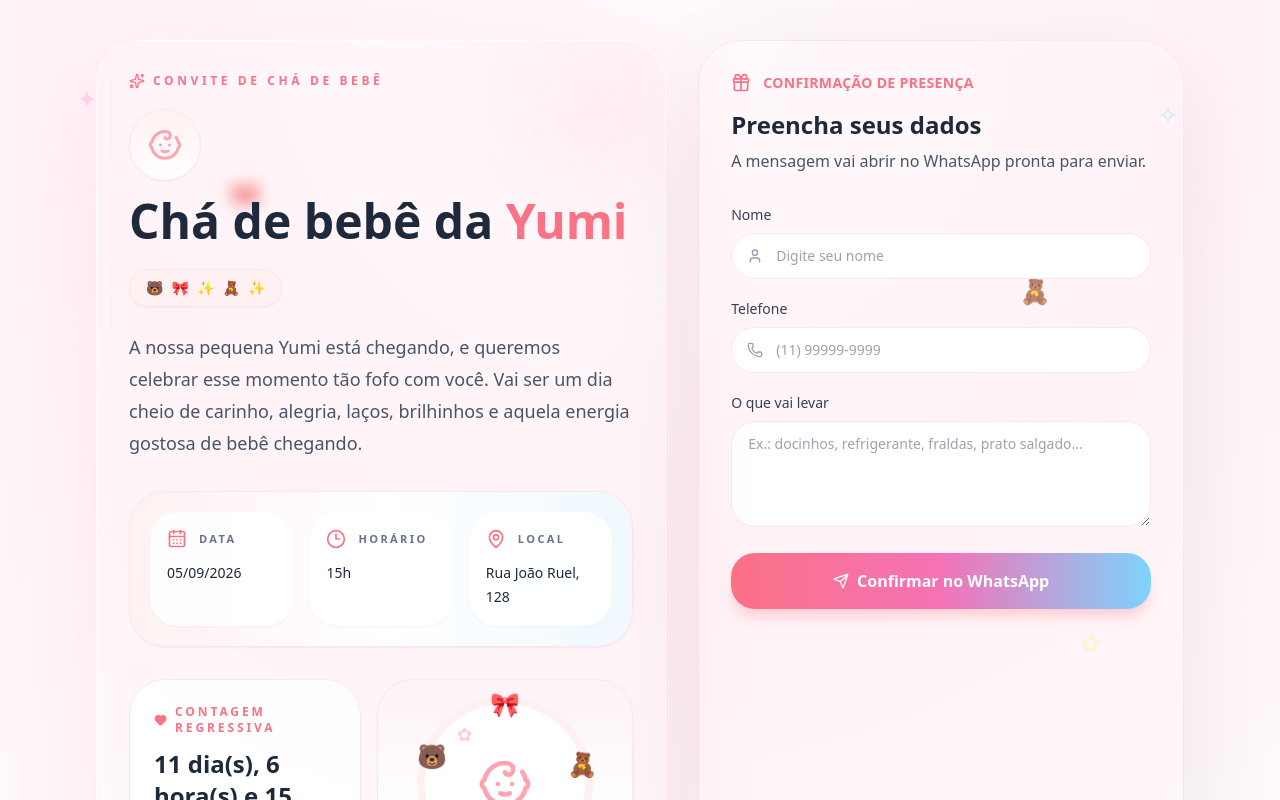
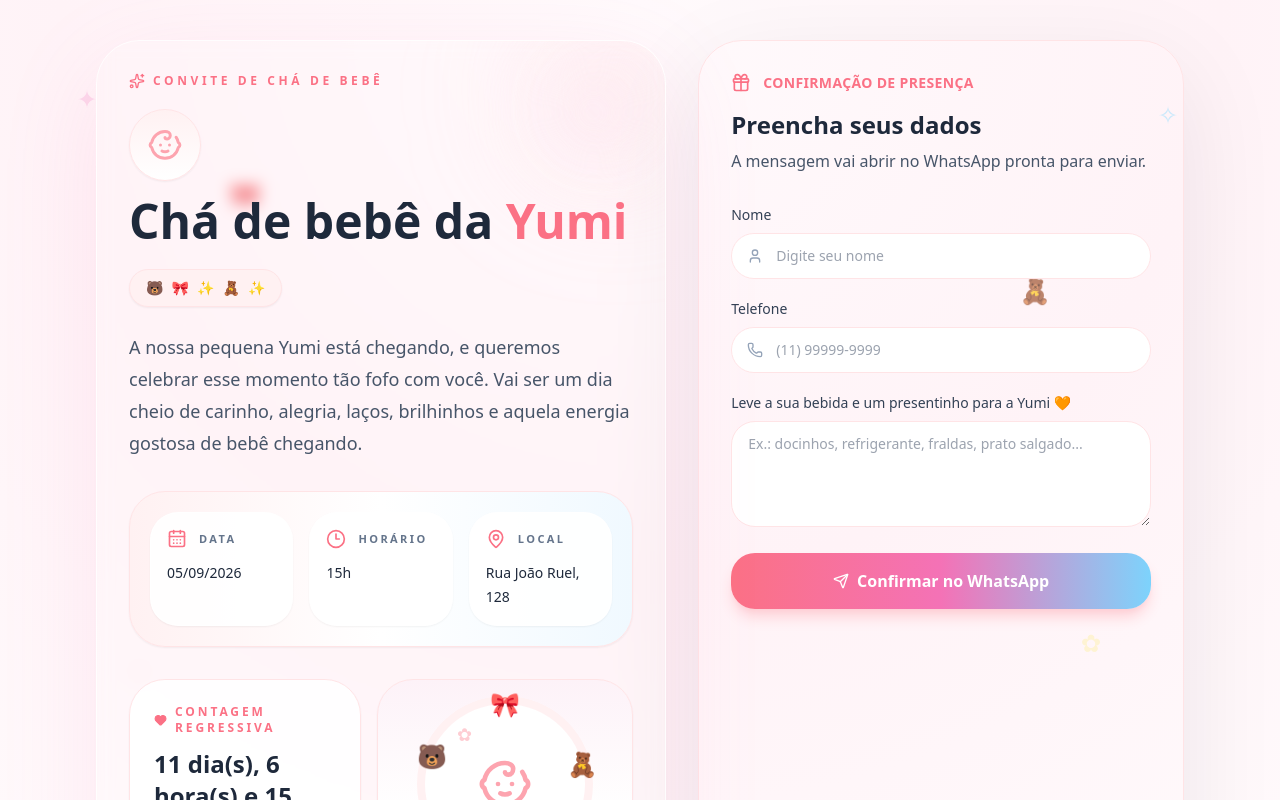
Before and after one commit to Monzini93/cha_da_Yumi, a React (Vite) app: page / in a window 1280 px wide. Shown: the top 800 px of the page. Built offline with nearby package versions, Linux system fonts and the light colour scheme.

Commit message:
Update ChaBebeYumiInvite.tsx

```diff
--- a/src/ChaBebeYumiInvite.tsx
+++ b/src/ChaBebeYumiInvite.tsx
@@ -196,7 +196,7 @@ export default function ChaBebeYumiInvite() {
               />
 
               <div>
-                <label className="mb-2 block text-sm font-medium text-slate-700">O que vai levar</label>
+                <label className="mb-2 block text-sm font-medium text-slate-700">Leve a sua bebida e um presentinho para a Yumi 🧡</label>
                 <textarea
                   rows={4}
                   value={bring}
```
